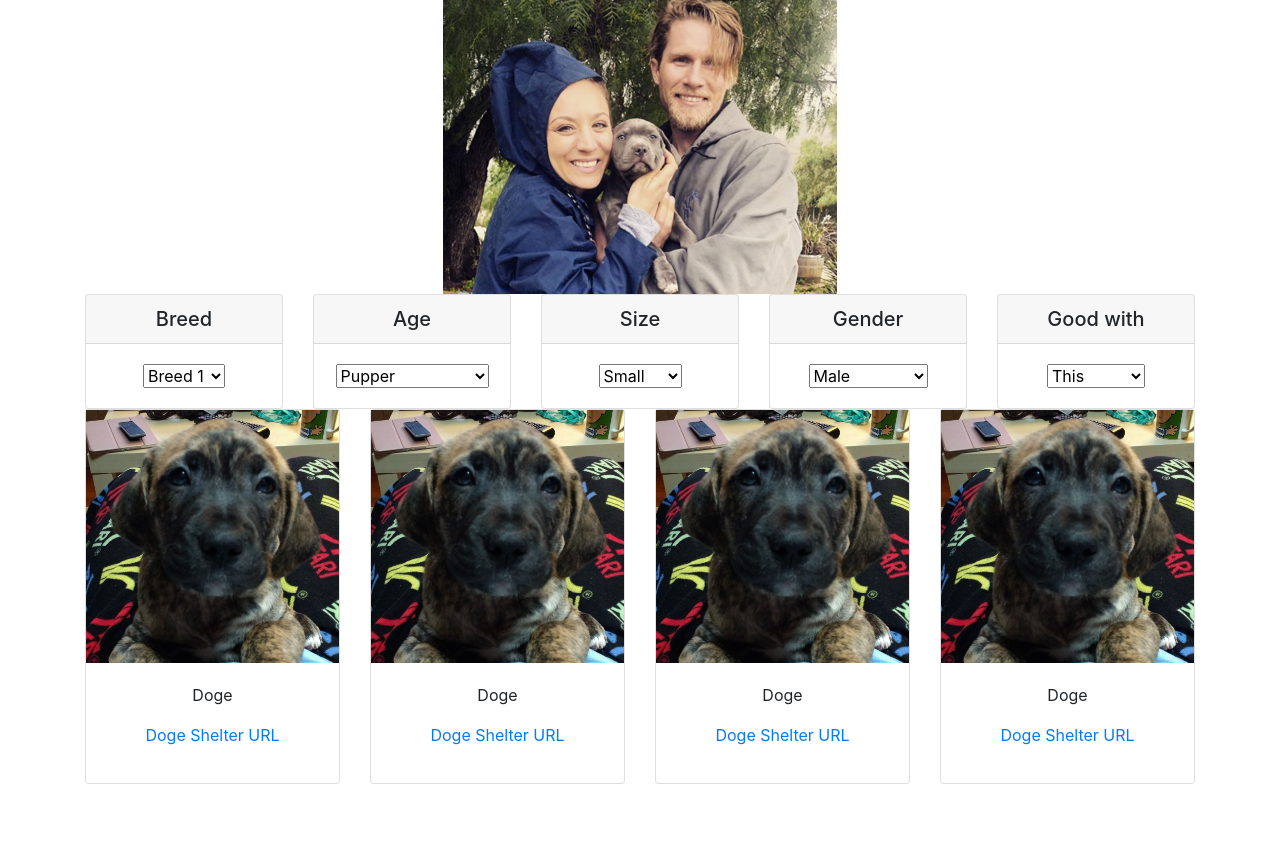
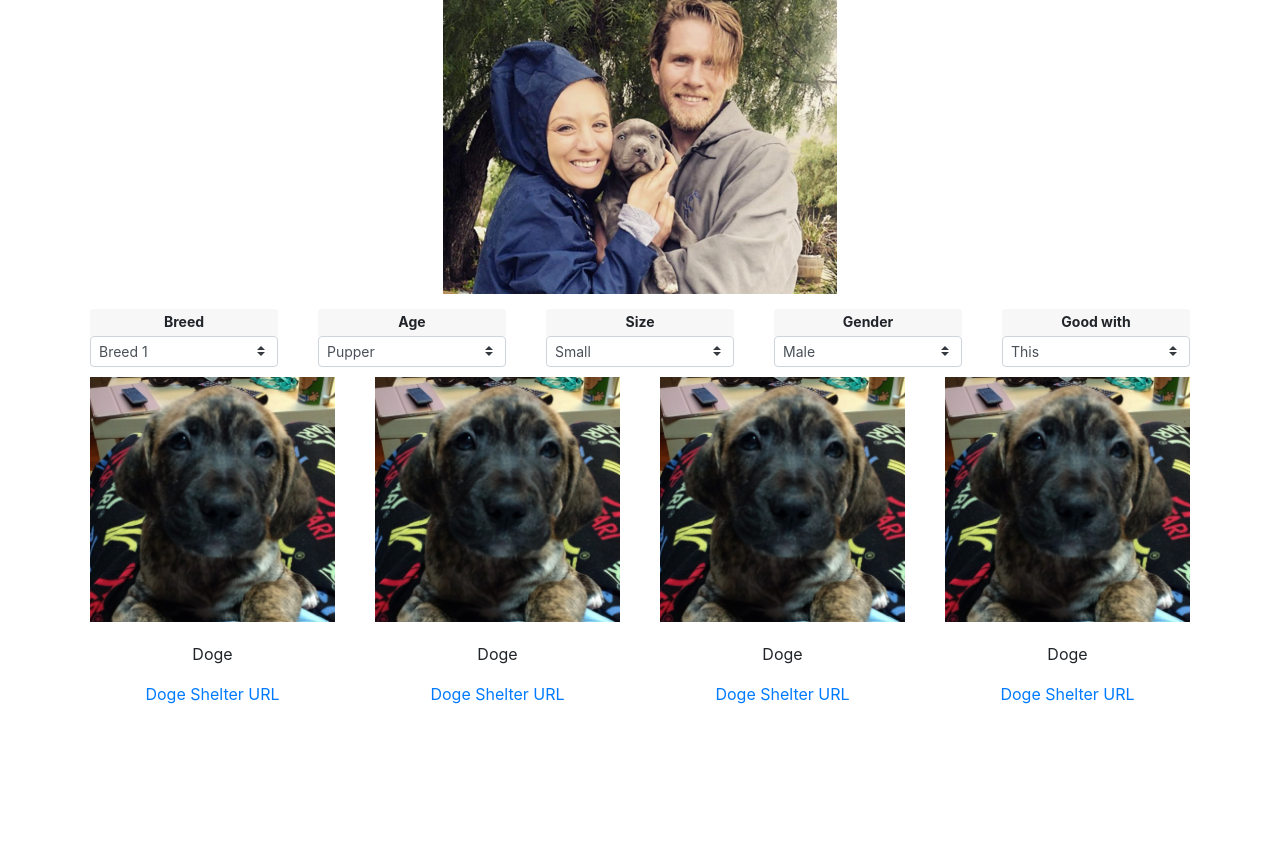
Before and after one commit to jinkkim/project2_petmatchers, a Flask app: page /adoptadog in a window 1280 px wide. Shown: the part 57-901 px from the top of the page. After the commit the page ends 761 px from the top, so only its background shows below. Run offline with Flask 2, Linux system fonts and the light colour scheme; some libraries are stand-ins or nearby versions.

Commit message:
update filter style

```diff
--- a/app/static/css/override.css
+++ b/app/static/css/override.css
@@ -23,3 +23,25 @@ body {
 }
 
 .header { padding-bottom: 10px; }
+
+.filter-header {
+	padding: 5px;
+	font-size: 14px;
+	margin-top: 10px;
+}
+
+.card {
+	border: none;
+	padding: 5px;
+
+}
+
+.filter-body {
+	padding: 0px;
+}
+
+.card-header {
+	border: none;
+	font-weight: bold;
+
+}
--- a/app/templates/findadog.html
+++ b/app/templates/findadog.html
@@ -64,8 +64,8 @@
     <div class="col-sm">
 		    <div class="card">
           <h5 class="card-header filter-header">Breed</h5>
-          <div class="card-body" id="filterBreed">
-		          <select id="selectBreed" onchange="someFunction(this.value)">
+          <div class="card-body filter-body" id="filterBreed">
+		          <select id="selectBreed" class="custom-select custom-select-sm" onchange="someFunction(this.value)">
         	        <option value="Breed1">Breed 1</option>
         	        <option value="Breed2">Breed 2</option>
         	        <option ealue="Breed3">Breed 3</option>
@@ -76,8 +76,8 @@
     <div class="col-sm">
 		    <div class="card">
           <h5 class="card-header filter-header">Age</h5>
-            <div class="card-body" id="filterAge">
-            <select id="selectBreed" onchange="someFunction(this.value)">
+            <div class="card-body filter-body" id="filterAge">
+            <select id="selectAge" class="custom-select custom-select-sm" onchange="someFunction(this.value)">
               <option value="young">Pupper</option>
               <option value="adult">Doge</option>
               <option value="senior">The Goodest Boy</option>
@@ -88,8 +88,8 @@
     <div class="col-sm">
 		    <div class="card">
           <h5 class="card-header filter-header">Size</h5>
-            <div class="card-body" id="filterSize">
-            <select id="selectBreed" onchange="someFunction(this.value)">
+            <div class="card-body filter-body" id="filterSize">
+            <select id="selectSize" class="custom-select custom-select-sm" onchange="someFunction(this.value)">
               <option value="small">Small</option>
               <option value="medium">Medium</option>
               <option ealue="large">Large</option>
@@ -100,8 +100,8 @@
     <div class="col-sm">
 		    <div class="card">
           <h5 class="card-header filter-header">Gender</h5>
-            <div class="card-body" id="filterGender">
-            <select id="selectBreed" onchange="someFunction(this.value)">
+            <div class="card-body filter-body" id="filterGender">
+            <select id="selectGender" class="custom-select custom-select-sm" onchange="someFunction(this.value)">
               <option value="male">Male</option>
               <option value="female">Female</option>
               <option value="fluid">Gender Fluid</option>
@@ -112,8 +112,8 @@
     <div class="col-sm">
 		    <div class="card">
           <h5 class="card-header filter-header">Good with</h5>
-            <div class="card-body" id="filterGoodWith">
-            <select id="selectBrfeed" onchange="someFunction(this.value)">
+            <div class="card-body filter-body" id="filterGoodWith">
+            <select id="selectGoodWidth" class="custom-select custom-select-sm" onchange="someFunction(this.value)">
               <option value="this">This</option>
               <option value="that">That</option>
               <option ealue="theother">The Other</option>
```
